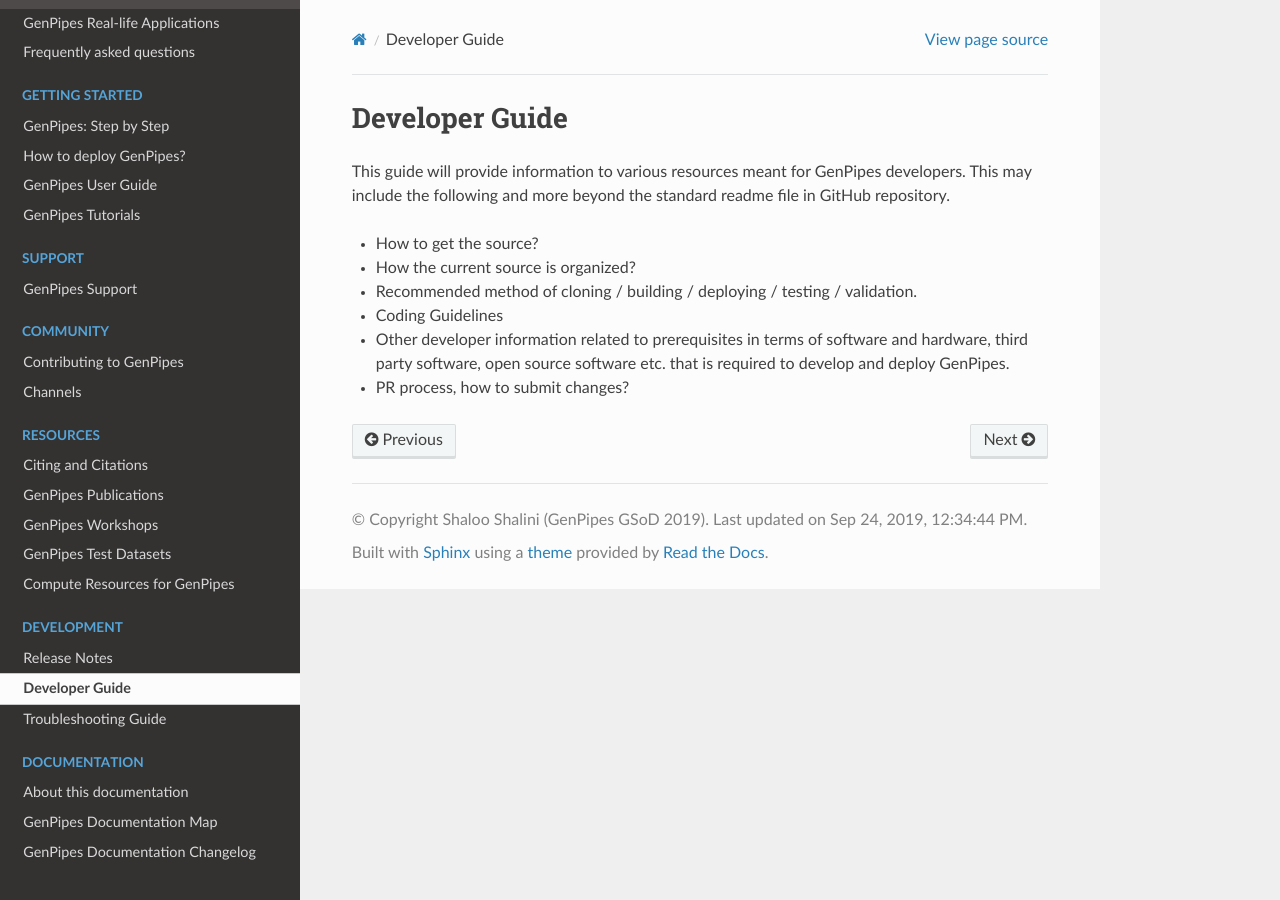
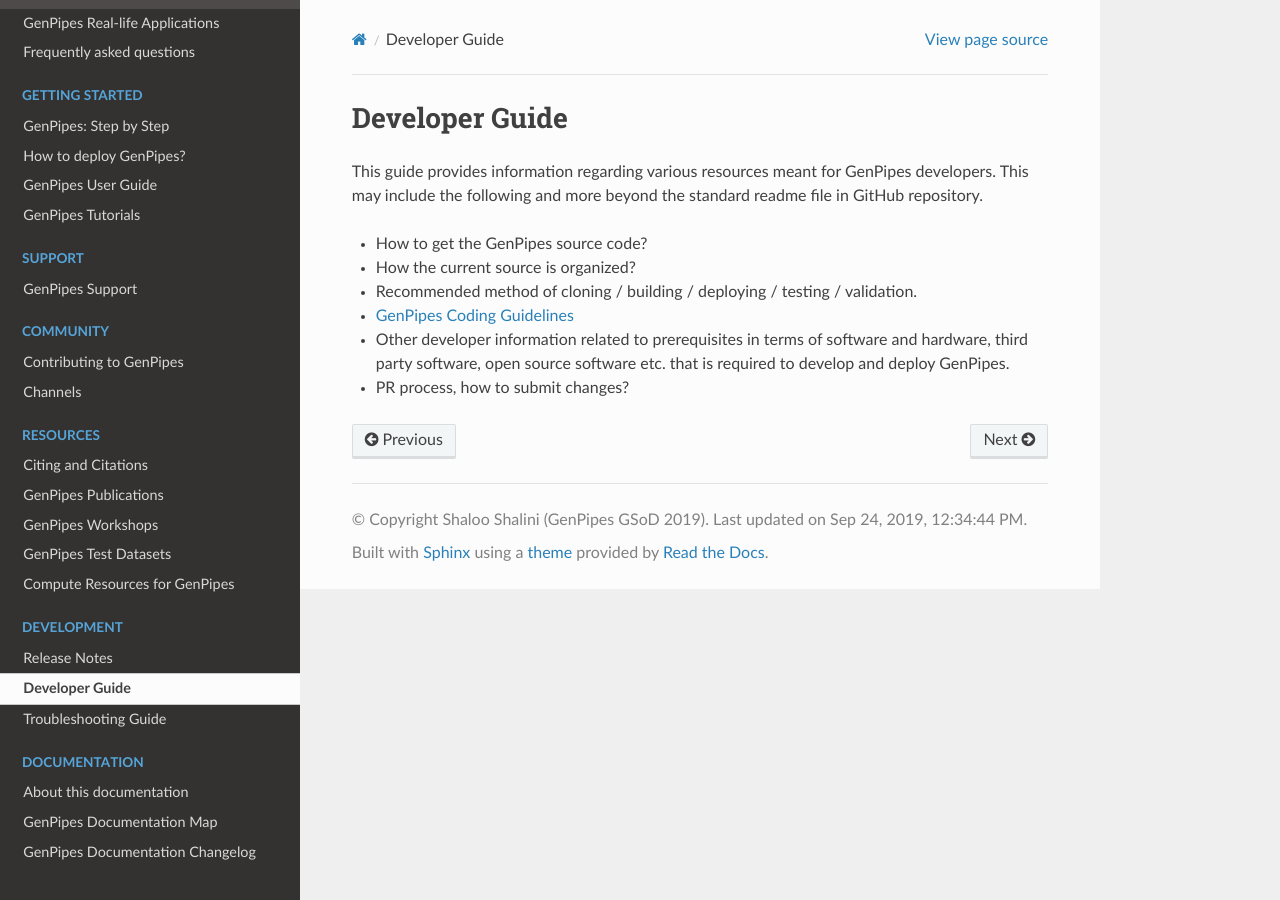
Before and after one commit to c3g/GenPipes_Docs, a Sphinx documentation site: the page built from docs/source/development/dev_guide.rst, in a window 1280 px wide. Built offline with Sphinx 7.4.7 and the Read the Docs theme 2.0.0, drawn with Linux system fonts in a browser that asks for light colours; formulas are drawn with MathJax 3; the version number could not be read and is left out.

Commit message:
Fixes #61 - dev guide is needed and whatever rudimentary info is availble is added. More can be added later, when located

```diff
--- a/docs/source/development/dev_guide.rst
+++ b/docs/source/development/dev_guide.rst
@@ -3,11 +3,11 @@
 Developer Guide
 ================
 
-This guide will provide information to various resources meant for GenPipes developers. This may include the following and more beyond the standard readme file in GitHub repository.
+This guide provides information regarding various resources meant for GenPipes developers. This may include the following and more beyond the standard readme file in GitHub repository.
 
-* How to get the source?
+* How to get the GenPipes source code?
 * How the current source is organized?
 * Recommended method of cloning / building / deploying / testing / validation.
-* Coding Guidelines
+* :ref:`GenPipes Coding Guidelines<docs_gp_coding_guide>`
 * Other developer information related to prerequisites in terms of software and hardware, third party software, open source software etc. that is required to develop and deploy GenPipes.
 * PR process, how to submit changes?
```
Also changed, not shown: docs/source/development/gp_coding_guide.rst (added, +57 -0 lines).
